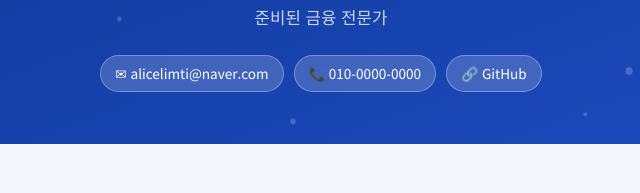
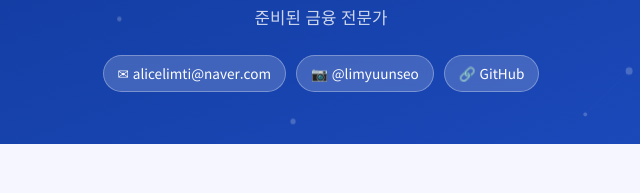
Before and after one commit to alicelimti/resume, a plain HTML site: page index.html in a window 1280 px wide. Shown: the part 352-545 px from the top of the page, 319-959 px from the left. Drawn offline with Linux system fonts and the light colour scheme; files that its build step writes are made by us from their sources; files whose address does not match are found by name.

Commit message:
Deploy: add Instagram link

```diff
--- a/index.html
+++ b/index.html
@@ -52,7 +52,7 @@
         <p class="tagline">준비된 금융 전문가</p>
         <div class="contacts">
           <a href="mailto:alicelimti@naver.com">✉ alicelimti@naver.com</a>
-          <a href="tel:010-0000-0000">📞 010-0000-0000</a>
+          <a href="https://instagram.com/limyuunseo" target="_blank">📷 @limyuunseo</a>
           <a href="https://github.com/alicelimti" target="_blank">🔗 GitHub</a>
         </div>
       </div>
```
